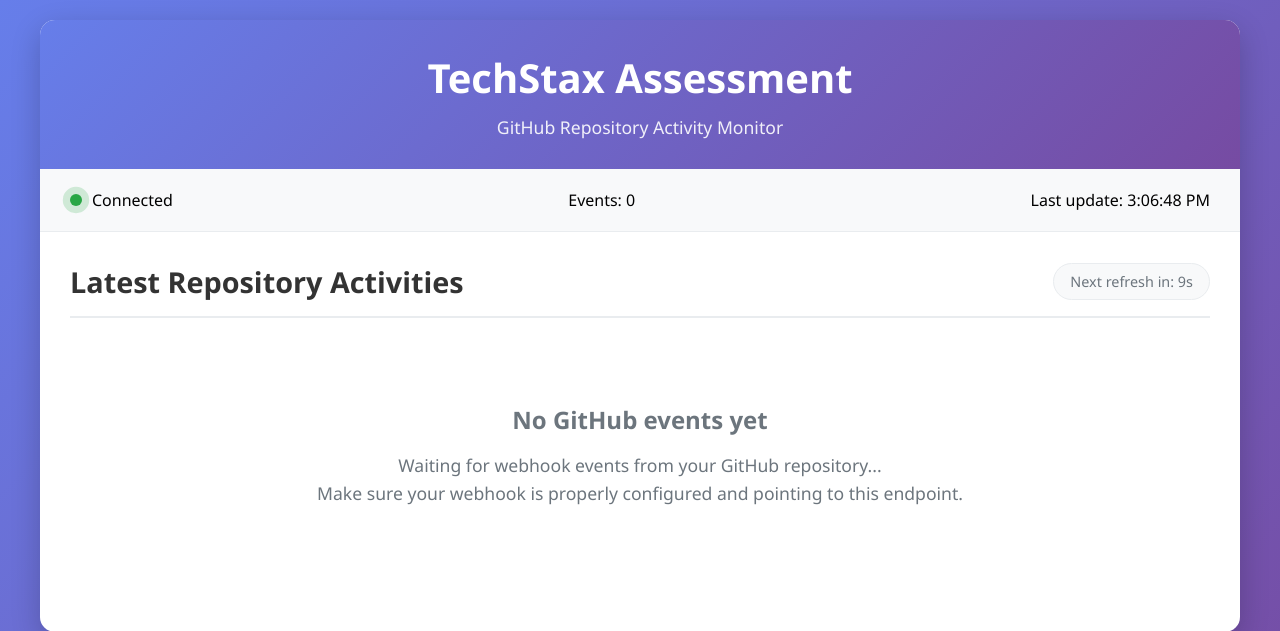
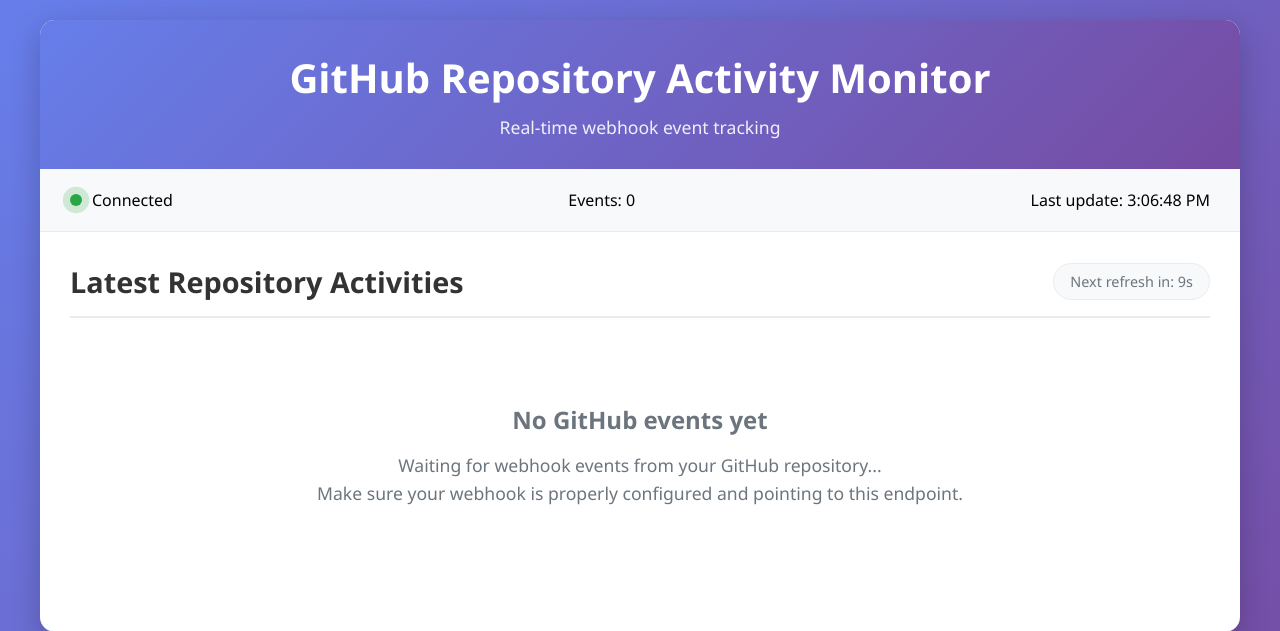
Before and after one commit to sharmaasahill/webhook-repo, a Flask app: page / in a window 1280 px wide. Shown: the top 631 px of the page. Run offline with Flask 3, Linux system fonts and the light colour scheme; data that the repository does not hold is empty.

Commit message:
Documentation

```diff
--- a/app.py
+++ b/app.py
@@ -1,5 +1,5 @@
 """
-TechStax Assessment - GitHub Webhook Receiver
+GitHub Webhook Receiver
 This Flask application receives GitHub webhook events and stores them in MongoDB.
 It also provides a web interface to display the latest repository activities.
 """
@@ -26,7 +26,7 @@
 
 # MongoDB configuration
 MONGO_URI = os.getenv('MONGO_URI', 'mongodb://localhost:27017/')
-DATABASE_NAME = os.getenv('DATABASE_NAME', 'techstax_assessment')
+DATABASE_NAME = os.getenv('DATABASE_NAME', 'github_webhook_db')
 COLLECTION_NAME = os.getenv('COLLECTION_NAME', 'github_events')
 
 # GitHub webhook secret
@@ -215,5 +215,5 @@
     port = int(os.getenv('PORT', 5000))
     debug = os.getenv('DEBUG', 'False').lower() == 'true'
 
-    logger.info(f"Starting TechStax Webhook Receiver on port {port}")
+    logger.info(f"Starting GitHub Webhook Receiver on port {port}")
     app.run(host='0.0.0.0', port=port, debug=debug)
--- a/templates/index.html
+++ b/templates/index.html
@@ -3,7 +3,7 @@
 <head>
     <meta charset="UTF-8">
     <meta name="viewport" content="width=device-width, initial-scale=1.0">
-    <title>TechStax - GitHub Repository Activity Monitor</title>
+    <title>GitHub Repository Activity Monitor</title>
     <style>
         * {
             margin: 0;
@@ -287,8 +287,8 @@
 <body>
     <div class="container">
         <div class="header">
-            <h1>TechStax Assessment</h1>
-            <p>GitHub Repository Activity Monitor</p>
+            <h1>GitHub Repository Activity Monitor</h1>
+            <p>Real-time webhook event tracking</p>
         </div>
 
         <div class="status-bar">
@@ -442,7 +442,7 @@
                 const date = new Date(timestamp);
                 return date.toLocaleString('en-US', {
                     year: 'numeric',
-                    month: 'short',
+                    month: 'long',
                     day: 'numeric',
                     hour: '2-digit',
                     minute: '2-digit',
```
Also changed, not shown: README.md, 2 other files.
